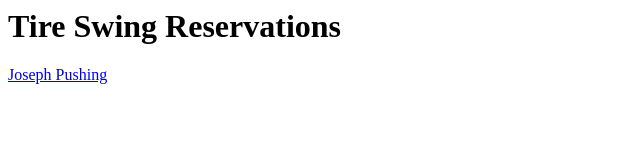
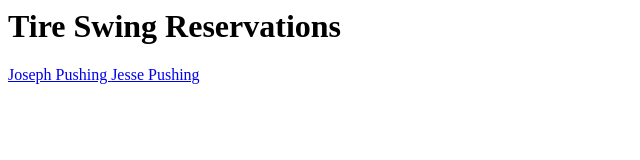
Before and after one commit to jmister28/tireswing, a plain HTML site: page index.html in a window 1280 px wide. Shown: the whole page, without its empty margins (0-640 px from the left). Drawn offline with Linux system fonts and the light colour scheme.

Commit message:
Update index.html

```diff
--- a/index.html
+++ b/index.html
@@ -1,3 +1,4 @@
 <body>
   <h1> Tire Swing Reservations </h1>
   <a href="joe.html"> Joseph Pushing </a>
+  <a href="jesse.html">Jesse Pushing</a>
```
